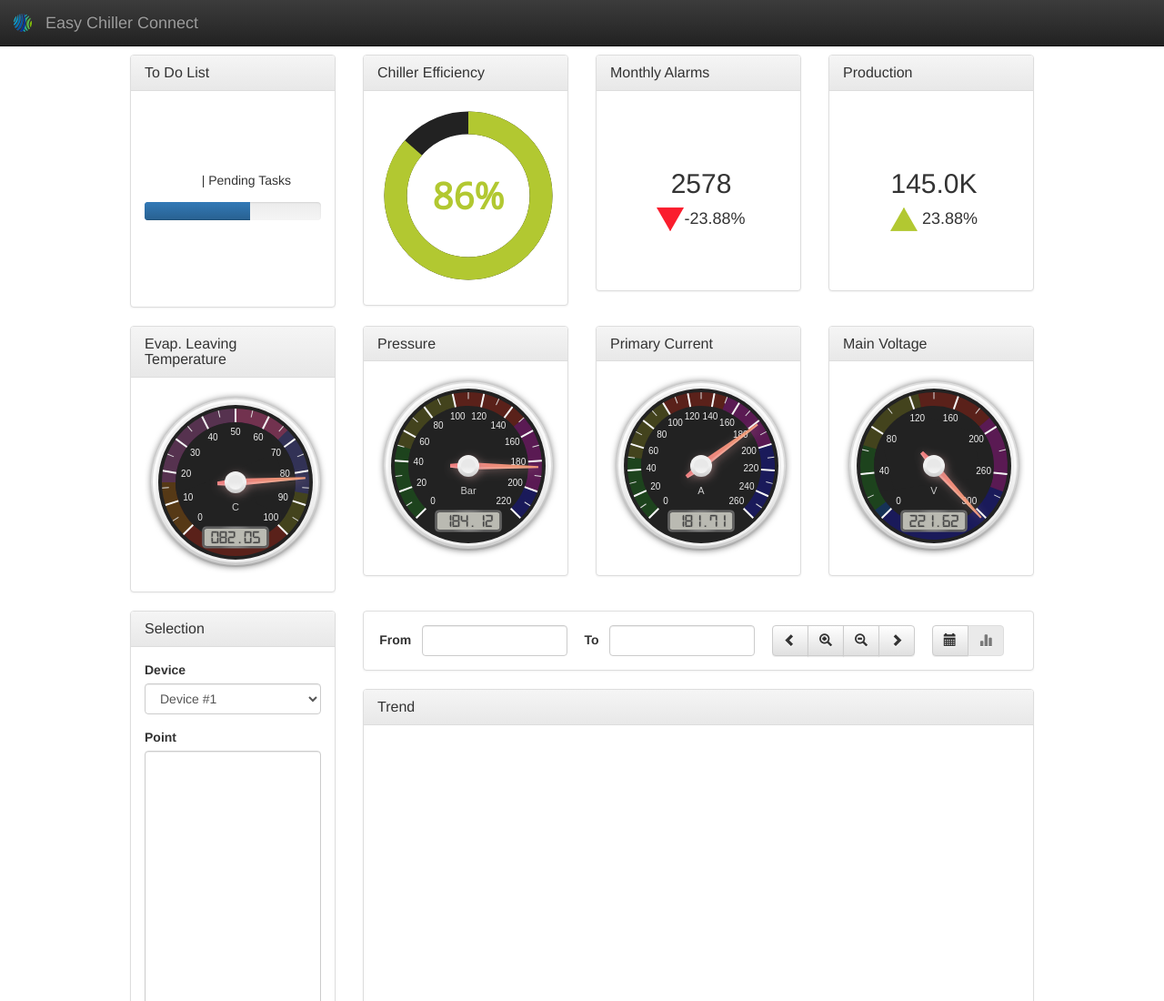
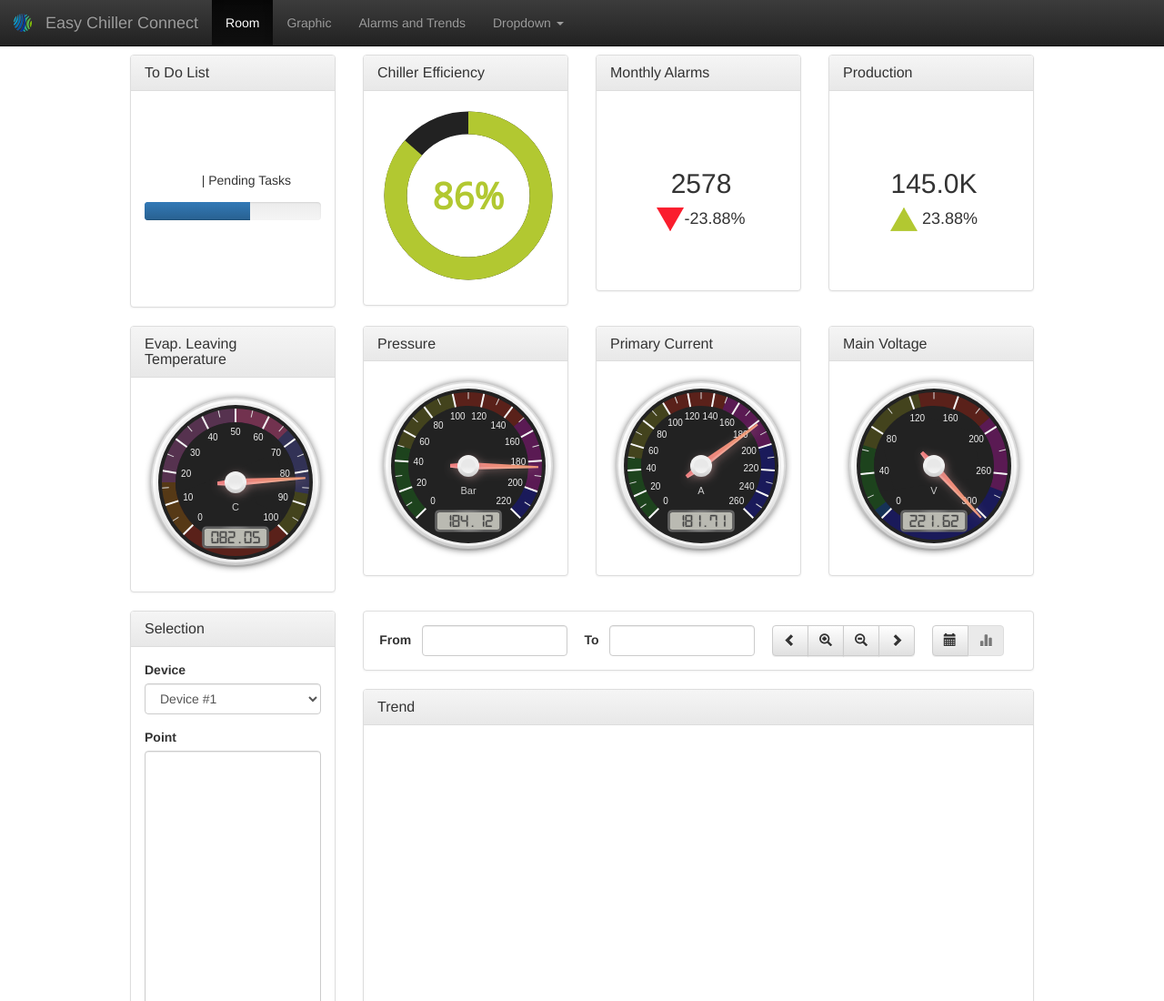
Before and after one commit to maltman2k/sisweb001, a website: page public/edeiot.html in a window 1280 px wide. Shown: the top 1100 px of the page at 91% size. Drawn offline with nearby package versions, Linux system fonts and the light colour scheme.

Commit message:
Adding menu

```diff
--- a/public/edeiot.html
+++ b/public/edeiot.html
@@ -6,7 +6,7 @@
 	<meta name="viewport" content="width=device-width, initial-scale=1">
 	<!-- The above 3 meta tags *must* come first in the head; any other head content must come *after* these tags -->
 	<meta name="description" content="">
-	<meta name="author" content="Andre Powroznik, Doughnut Machine Operator, Johnson Controls, Inc.">
+	<meta name="author" content="Johnson Controls, Inc.">
 	<link rel="icon" href="JC Logo.ico">
 
 	<title>Easy Chiller Connect</title>
@@ -147,19 +147,7 @@
 	color:#fff;
 	vertical-align:middle;
 }
-
-
-
-
-
-
-
-
-
-
 	</style>
-
-
 
   </head>
   <body>
@@ -178,7 +166,7 @@
                 <a class="navbar-brand" href="#">Easy Chiller Connect</a>
             </div>
             <div id="navbar" class="navbar-collapse collapse">
-                <!--<ul class="nav navbar-nav">
+                <ul class="nav navbar-nav">
                     <li class="active"><a href="#">Room</a></li>
                     <li><a href="Graphic.html">Graphic</a></li>
                     <li id="TrendsAndAlarms"><a href="AlarmsAndTrends.html">Alarms and Trends</a></li>
@@ -194,7 +182,7 @@
                             <li><a href="#">One more separated link</a></li>
                         </ul>
                     </li>
-                </ul>-->
+                </ul>
             </div>
         </div>
     </nav>
```
